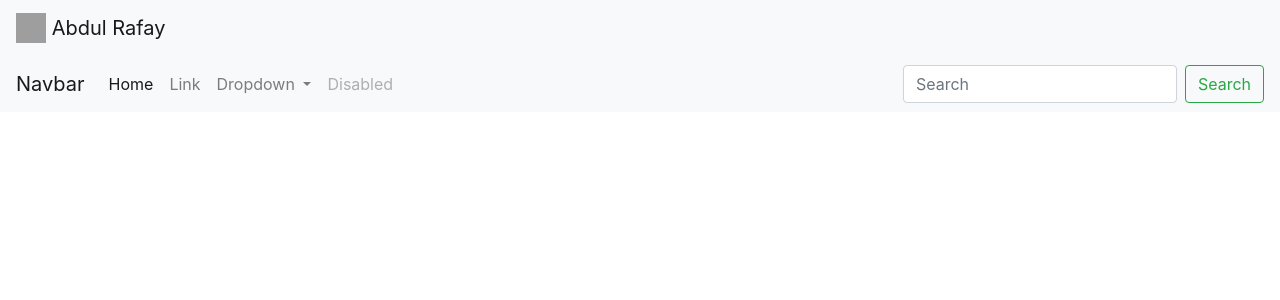
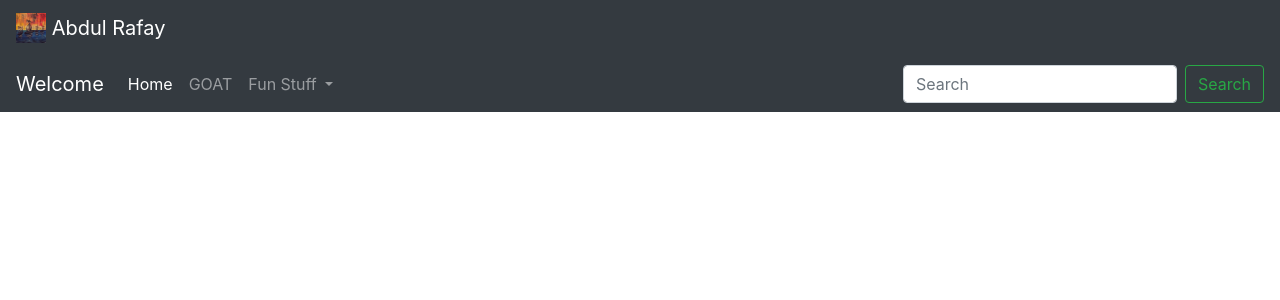
Before and after one commit to ar1001001/Python-Flask, a Flask app: page / in a window 1280 px wide. Shown: the top 300 px of the page. Run offline with Flask 2, Linux system fonts and the light colour scheme; some libraries are stand-ins or nearby versions; grey boxes are pictures that could not be loaded.

Commit message:
added links to nav bar

```diff
--- a/templates/index.html
+++ b/templates/index.html
@@ -6,14 +6,14 @@
     <head>
     <body>
         <!-- Image and text -->
-<nav class="navbar navbar-light bg-light">
+        <nav class="navbar navbar-dark bg-dark">
     <a class="navbar-brand" href="#">
-      <img src="templates/unnamed.svg" width="30" height="30" class="d-inline-block align-top" alt="">
+      <img src="/home/rafay/Desktop/CS/ENG1006/final/images/13166866_583093231859221_425046184_n.jpg" width="30" height="30" class="d-inline-block align-top" alt="">
       Abdul Rafay
     </a>
   </nav>
-        <nav class="navbar navbar-expand-lg navbar-light bg-light">
-            <a class="navbar-brand" href="#">Navbar</a>
+        <nav class="navbar navbar-expand-lg navbar-dark bg-dark">
+            <a class="navbar-brand" href="#">Welcome</a>
             <button class="navbar-toggler" type="button" data-toggle="collapse" data-target="#navbarSupportedContent" aria-controls="navbarSupportedContent" aria-expanded="false" aria-label="Toggle navigation">
               <span class="navbar-toggler-icon"></span>
             </button>
@@ -24,22 +24,22 @@
                   <a class="nav-link" href="#">Home <span class="sr-only">(current)</span></a>
                 </li>
                 <li class="nav-item">
-                  <a class="nav-link" href="#">Link</a>
+                  <a class="nav-link" href="https://www.ted.com/talks/cedric_villani_what_s_so_sexy_about_math/discussion">GOAT</a>
                 </li>
                 <li class="nav-item dropdown">
                   <a class="nav-link dropdown-toggle" href="#" id="navbarDropdown" role="button" data-toggle="dropdown" aria-haspopup="true" aria-expanded="false">
-                    Dropdown
+                    Fun Stuff
                   </a>
                   <div class="dropdown-menu" aria-labelledby="navbarDropdown">
-                    <a class="dropdown-item" href="#">Action</a>
-                    <a class="dropdown-item" href="#">Another action</a>
-                    <div class="dropdown-divider"></div>
-                    <a class="dropdown-item" href="#">Something else here</a>
+                    <a class="dropdown-item" href="https://lichess.org/training/114873">A puzzle for you</a>
+                    <a class="dropdown-item" href="https://lichess.org/@/atichimaru">Challenge me to a game</a>
+                    <!-- <div class="dropdown-divider"></div>
+                    <a class="dropdown-item" href="#">Something else here</a> -->
                   </div>
                 </li>
-                <li class="nav-item">
+                <!-- <li class="nav-item">
                   <a class="nav-link disabled" href="#" tabindex="-1" aria-disabled="true">Disabled</a>
-                </li>
+                </li> -->
               </ul>
               <form class="form-inline my-2 my-lg-0">
                 <input class="form-control mr-sm-2" type="search" placeholder="Search" aria-label="Search">
```
Also changed, not shown: images/unnamed.gif (added).
